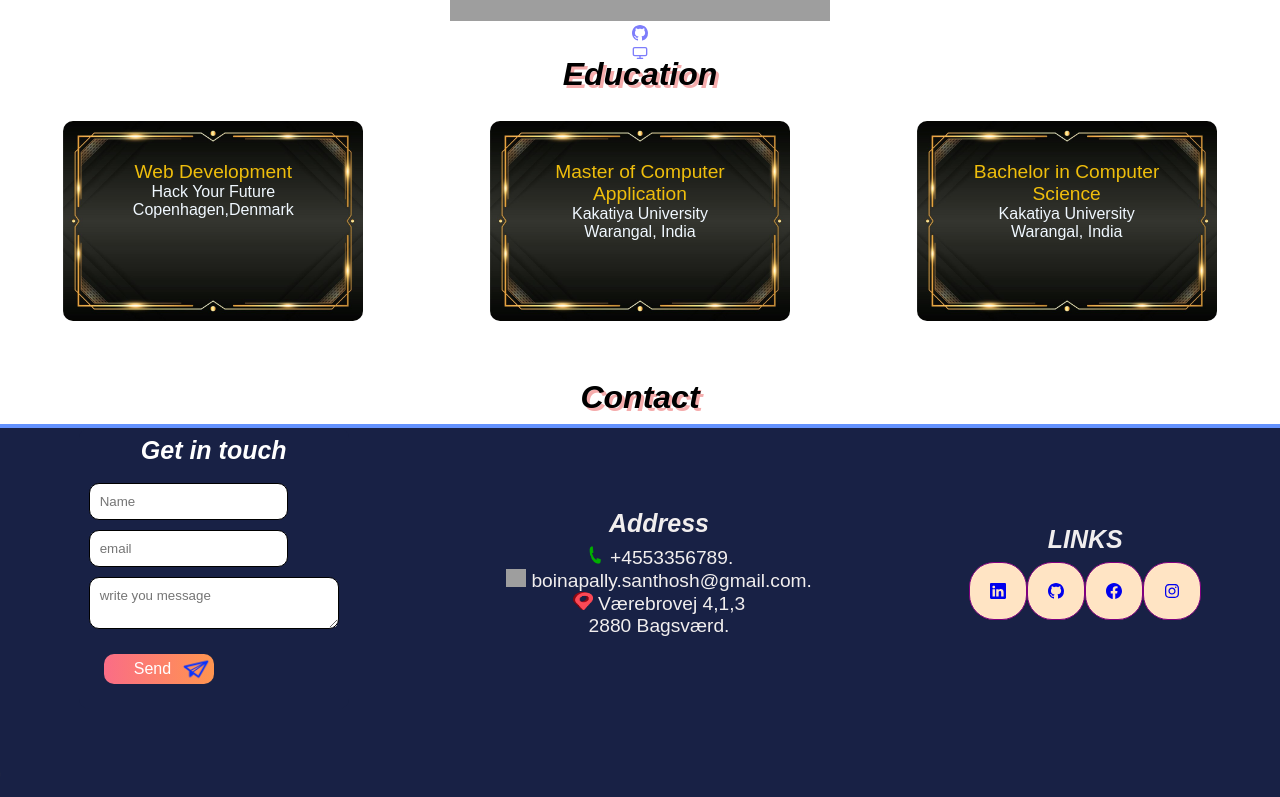
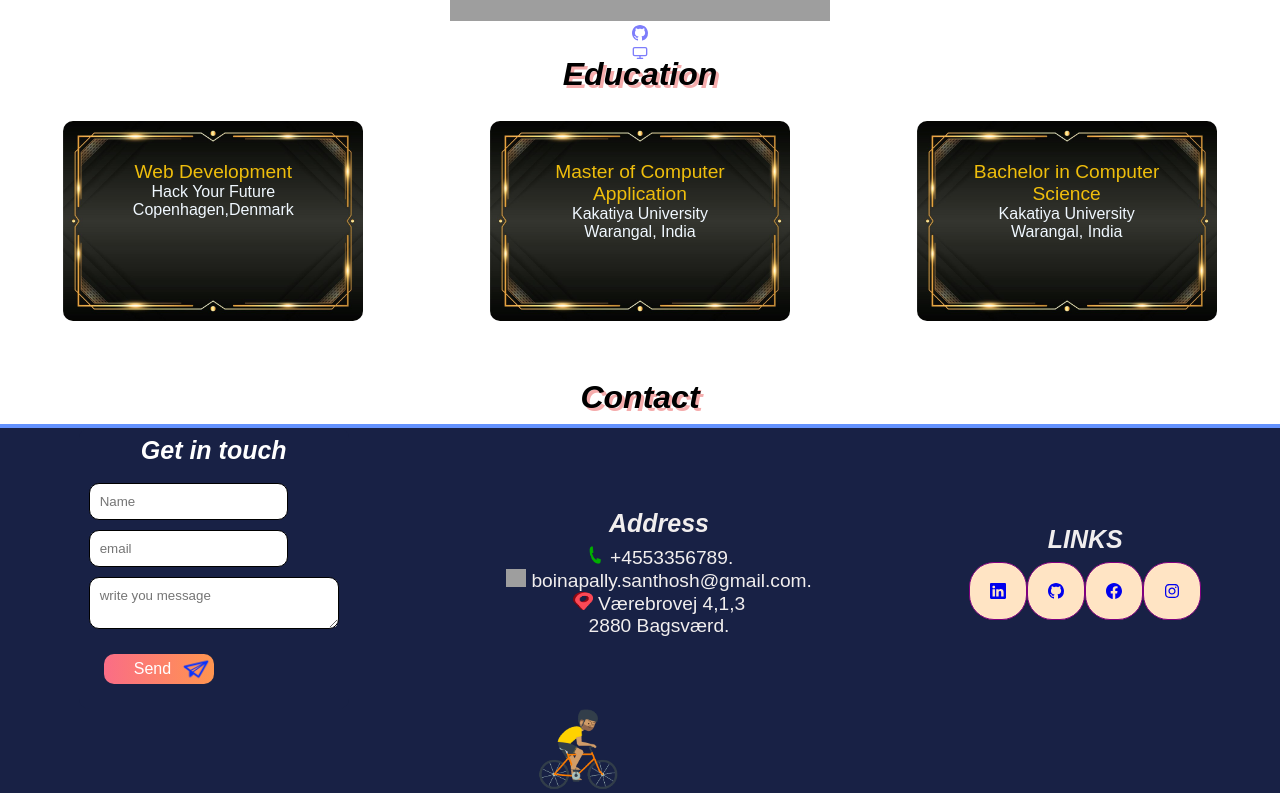
Before and after one commit to santhoshboinapally/santhosh82, a React (Create React App) app: page / in a window 1280 px wide. Shown: the part 2492-3289 px from the top of the page. Built offline with nearby package versions, Linux system fonts and the light colour scheme; grey boxes are pictures that could not be loaded.

Commit message:
marquee updated

```diff
--- /dev/null
+++ b/src/components/cyckling.css
@@ -0,0 +1,13 @@
+
+  .marquee img {
+      animation: marquee 5s linear infinite ;
+  }
+
+  @keyframes marquee {
+   0% {
+        -webkit-transform: translateX(-100%);
+    }
+    100% {
+      -webkit-transform: translateX(0);
+    }
+  }
--- a/src/components/cyckling.js
+++ b/src/components/cyckling.js
@@ -1,12 +1,11 @@
 import React from 'react'
 import cyckling from "../components/images/bike-bicycle.gif"
+import './cyckling.css'
 
 export const Cyckling = () => {
   return (
-    <div style={{backgroundColor:'var(--mainColor)'}}>
-        <marquee  direction="right">
-        <img src = {cyckling} alt= "cyckle" style={{height:"80px",width:"80px"}}/>
-       </marquee>
+    <div className='marquee' style={{backgroundColor:'var(--mainColor)'}}>
+       <img src = {cyckling} alt= "cyckle" style={{height:"80px",width:"80px"}}/>
     </div>
   )
 }
```
